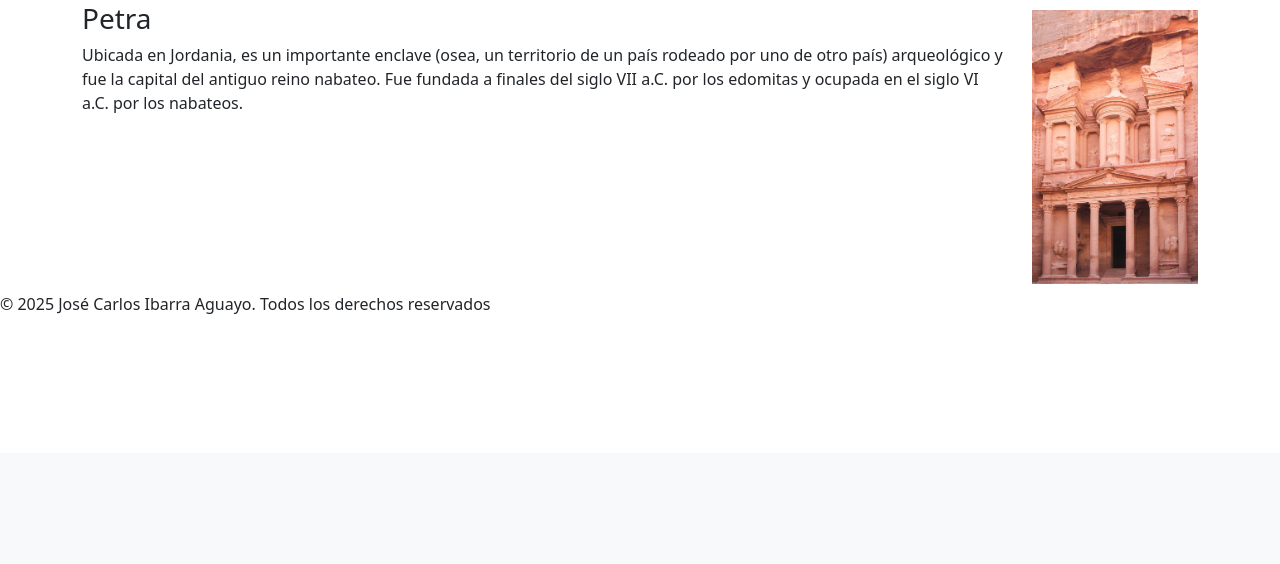
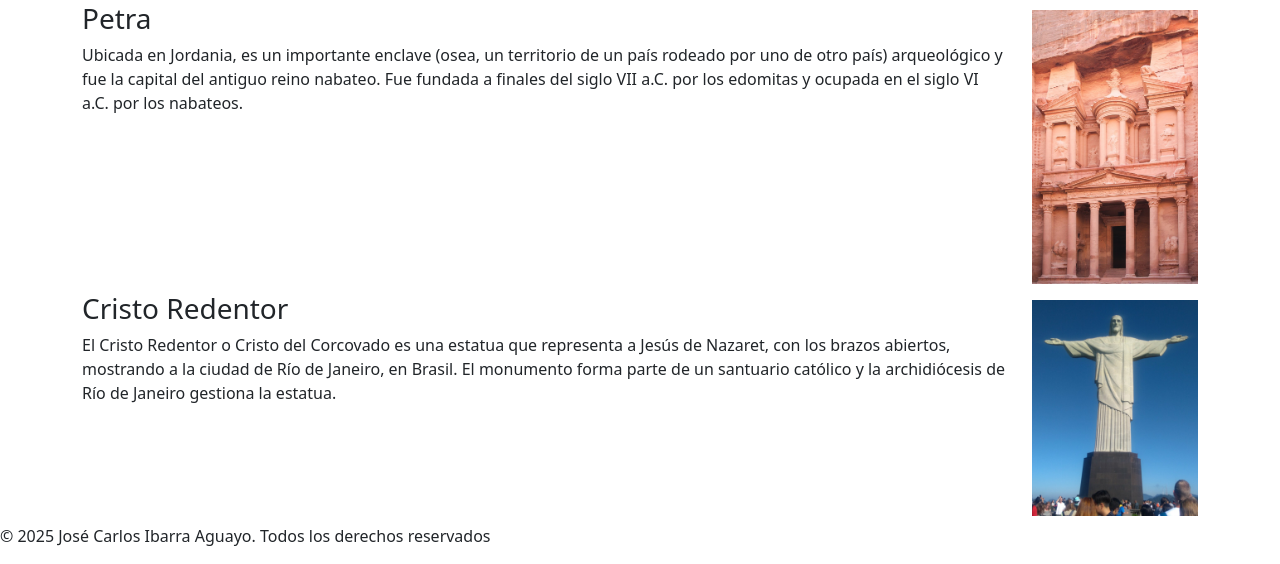
Before and after one commit to Ibarrita/IAJC-250810, a Flask app: page /maravillas in a window 1280 px wide. Shown: the part 347-911 px from the top of the page. Before the commit the page ends 661 px from the top, so only its background shows below. Run offline with Flask 3, Linux system fonts and the light colour scheme.

Commit message:
se añadio al cristo redentor

```diff
--- a/templates/maravillas.html
+++ b/templates/maravillas.html
@@ -26,5 +26,14 @@
             <img src="{{url_for("static", filename="images/petra.jpg")}}" class="img-fluid my-2" alt="El edificio más conocido de Petra">
         </div>
     </div>
+    <div class="row">
+        <div class="col-10">
+            <h3>Cristo Redentor</h3>
+            <p>El Cristo Redentor o Cristo del Corcovado es una estatua que representa a Jesús de Nazaret, con los brazos abiertos, mostrando a la ciudad de Río de Janeiro, en Brasil. El monumento forma parte de un santuario católico y la archidiócesis de Río de Janeiro gestiona la estatua.</p>
+        </div>
+        <div class="col-2">
+            <img src="{{url_for("static", filename="images/cristo.jpg")}}" class="img-fluid my-2" alt="Cristo Redentor">
+        </div>
+    </div>
 </section>
 {%endblock%}
```
Also changed, not shown: static/images/cristo.jpg (added).
